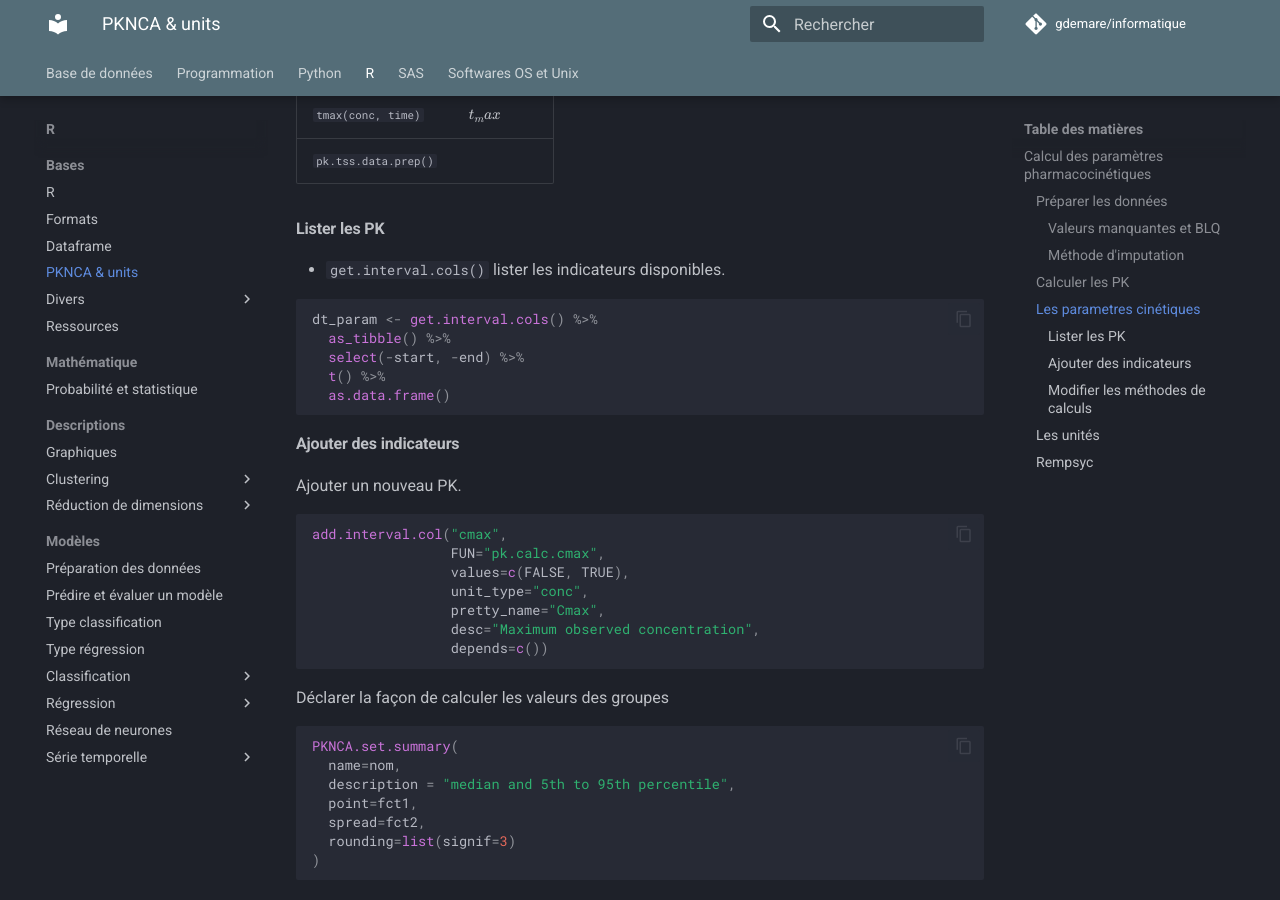
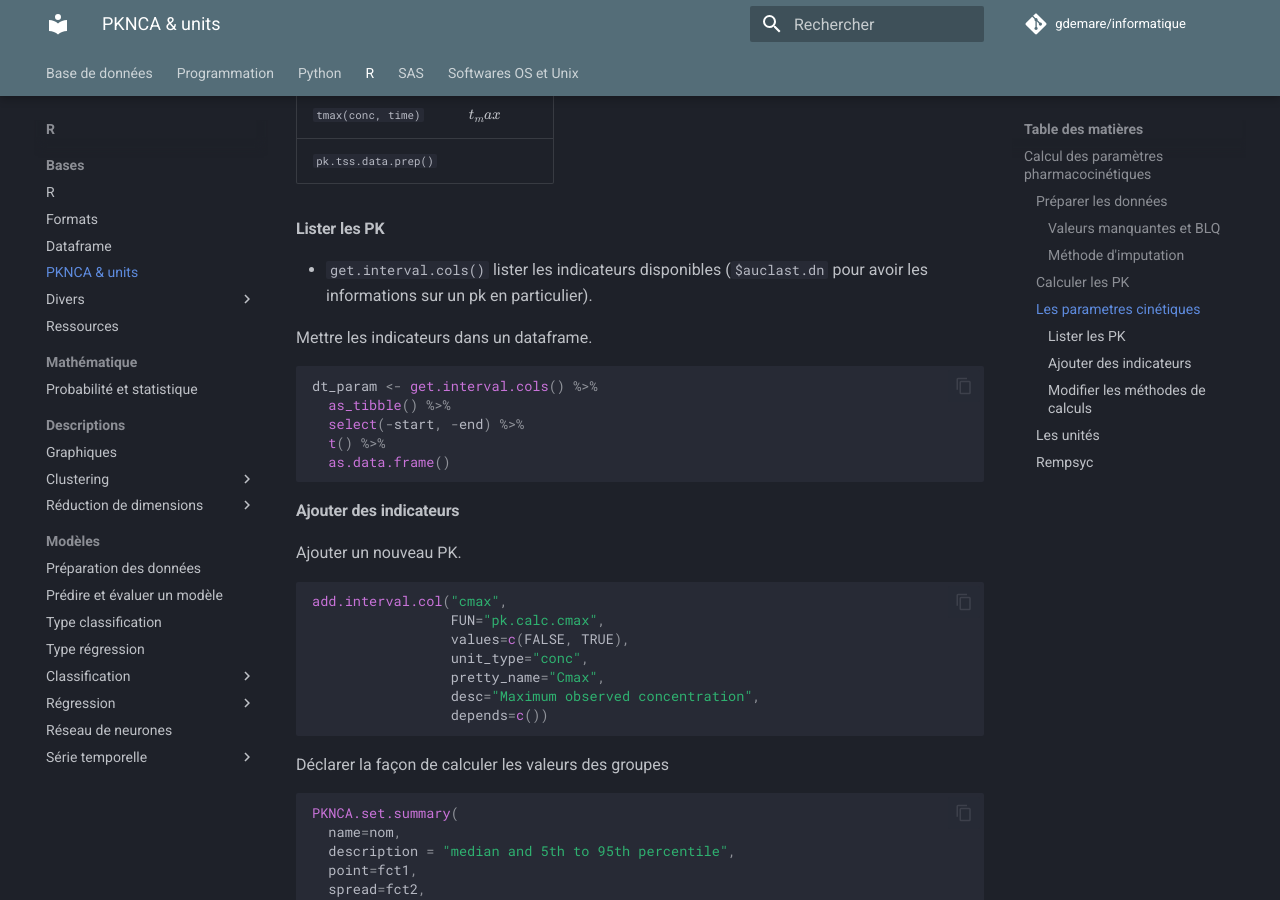
Before and after one commit to gdemare/Informatique, an MkDocs documentation site: the page built from docs/r/PKNCA-units_r.md, in a window 1280 px wide and 900 px high, scrolled down 3101 px. Built offline with MkDocs 1.6.1 and Material for MkDocs 9.7.7, drawn with Linux system fonts in a browser that asks for light colours; comment, search, counter and statistics services are not loaded.

Commit message:
Update PKNCA-units_r.md

````diff
--- a/docs/r/PKNCA-units_r.md
+++ b/docs/r/PKNCA-units_r.md
@@ -105,8 +105,9 @@ R                            | Description
 
 #### Lister les PK
 
-* `get.interval.cols()` lister les indicateurs disponibles.
+* `get.interval.cols()` lister les indicateurs disponibles (`$auclast.dn` pour avoir les informations sur un pk en particulier).
 
+Mettre les indicateurs dans un dataframe.
 ``` R
 dt_param <- get.interval.cols() %>%
   as_tibble() %>%
@@ -118,6 +119,8 @@ dt_param <- get.interval.cols() %>%
 #### Ajouter des indicateurs
 
 Ajouter un nouveau PK.
+
+
 ``` R
 add.interval.col("cmax",
                  FUN="pk.calc.cmax",
````
